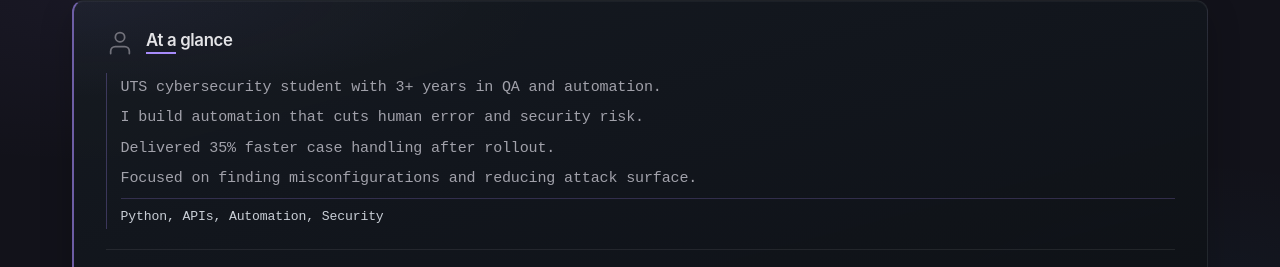
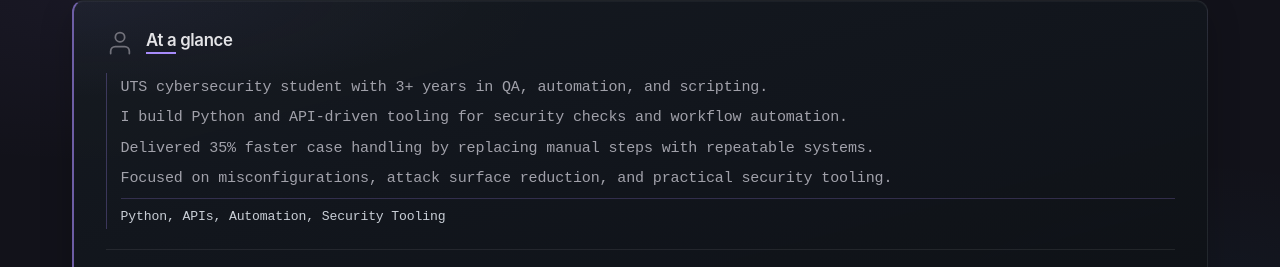
Before and after one commit to 0m-5hah/portfolio, a plain HTML site: page index.html in a window 1280 px wide. Shown: the part 1027-1294 px from the top of the page. Drawn offline with Linux system fonts and the light colour scheme; no server answers.

Commit message:
Update About copy: cyber-focused skills and tech stack line
Made-with: Cursor

```diff
--- a/index.html
+++ b/index.html
@@ -144,11 +144,11 @@
                         </div>
                         <div class="about-snippet about-snippet--scan">
                             <div class="about-snippet-body">
-                                <p>UTS cybersecurity student with 3+ years in QA and automation.</p>
-                                <p>I build automation that cuts human error and security risk.</p>
-                                <p>Delivered 35% faster case handling after rollout.</p>
-                                <p>Focused on finding misconfigurations and reducing attack surface.</p>
-                                <p class="about-snippet-tech">Python, APIs, Automation, Security</p>
+                                <p>UTS cybersecurity student with 3+ years in QA, automation, and scripting.</p>
+                                <p>I build Python and API-driven tooling for security checks and workflow automation.</p>
+                                <p>Delivered 35% faster case handling by replacing manual steps with repeatable systems.</p>
+                                <p>Focused on misconfigurations, attack surface reduction, and practical security tooling.</p>
+                                <p class="about-snippet-tech">Python, APIs, Automation, Security Tooling</p>
                             </div>
                         </div>
                         <div class="about-stats">
```
